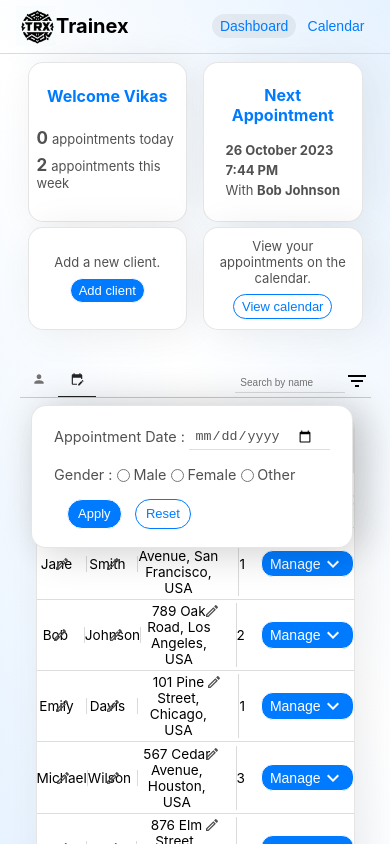
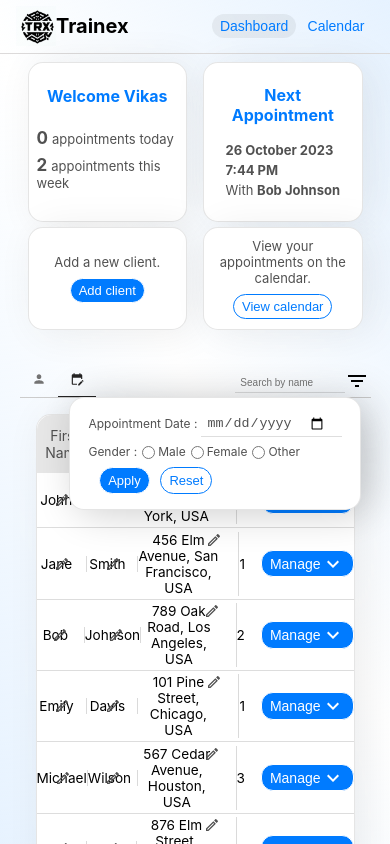
Before and after one commit to Vikas10102001/Trainex, a React (Create React App) app: page / in a window 390 px wide. Both pictures are taken after a click on the icon 356 px from the left and 380 px from the top of the page. Built offline with nearby package versions, Linux system fonts and the light colour scheme.

Commit message:
added more responsive styles

```diff
--- a/src/components/Dashboard/FilterMenu.jsx
+++ b/src/components/Dashboard/FilterMenu.jsx
@@ -40,6 +40,13 @@ export default function FilterMenu({
       </div>
       <div className="filter-item">
         <label>Gender : </label>
+        <div
+          style={{
+            display: "flex",
+            justifyContent: "center",
+            alignItems: "center",
+          }}
+        >
           <label>
             <input
               type="radio"
@@ -71,6 +78,7 @@ export default function FilterMenu({
             Other
           </label>
         </div>
+      </div>
       <div className="filter-button">
         <button onClick={handleOnApply} className="primary">
           Apply
--- a/src/styles/dashboard.css
+++ b/src/styles/dashboard.css
@@ -369,4 +369,25 @@ li.table-row.client div {
     width: 110px;
     font-size: 10px;
   }
+  .filter-item{
+    padding:0.2rem 0.5rem;
+  }
+  .filter-menu{
+    margin: 0.5rem;
+  }
+  .filter-menu .filter-item label{
+    font-size: 12px;
+  }
+  .filter-button{
+    padding: 0.3rem 0.5rem;
+  }
+  .filter-button button{
+    padding:0.3rem 0.5rem;
+  }
 }
+@media screen and (max-width: 375px){
+.filter-item{
+  flex-direction: column;
+  align-items: flex-start;
+}
+}
```
Lines whose indentation alone changed are shown as unchanged.
